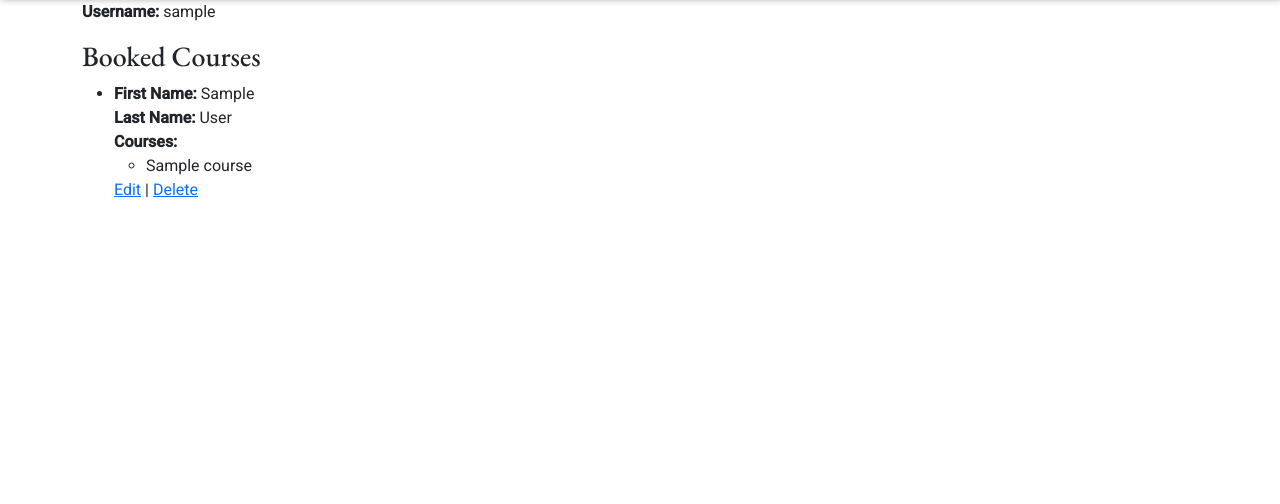
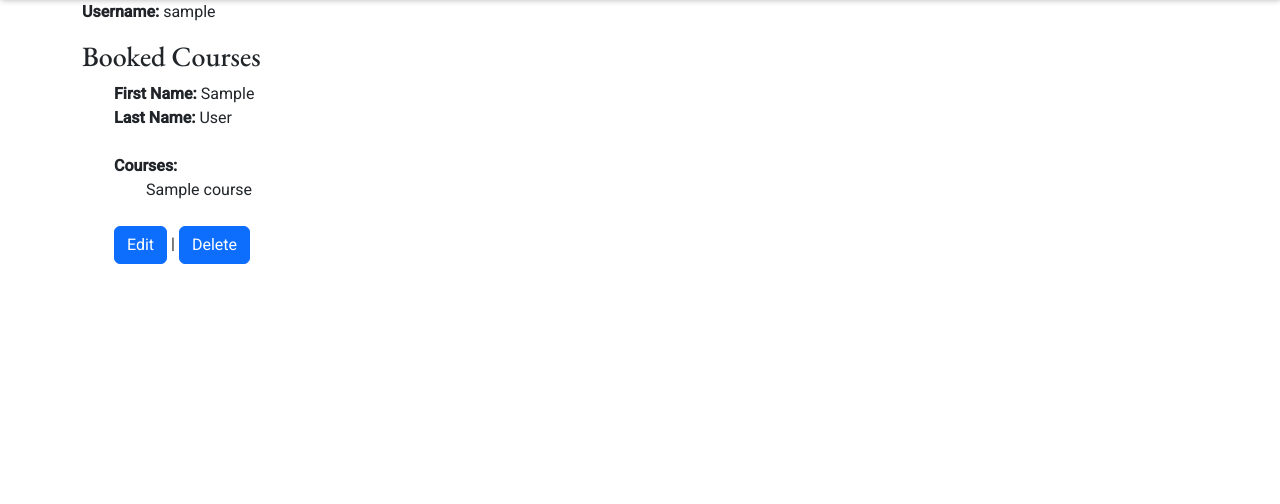
Before and after one commit to teman67/E-Learning-Booking-Courses-Project, a Django app: page /user_profile/ in a window 1280 px wide. Shown: the part 154-658 px from the top of the page. Run offline with Django 3.2, Linux system fonts and the light colour scheme; a user stored in the database is signed in; tables that the repository leaves empty hold one stand-in row (values such as "Sample post"); some libraries are stand-ins or nearby versions.

Commit message:
update the style in user_profile page

```diff
--- a/templates/user_profile.html
+++ b/templates/user_profile.html
@@ -18,6 +18,11 @@
         background-color: #f44336;
         color: white;
     }
+
+    li {
+        list-style-type: none;
+    }
+
 </style>
 
 <div class="container">
@@ -51,14 +56,16 @@
         <li>
             <strong>First Name:</strong> {{ booking.first_name }}<br />
             <strong>Last Name:</strong> {{ booking.last_name }}<br />
+            <br>
             <strong>Courses:</strong>
             <ul>
                 {% for course in booking.courses.all %}
                 <li>{{ course.name }}</li>
                 {% endfor %}
             </ul>
-            <a href="{% url 'edit_booking' booking.id %}">Edit</a> |
-            <a href="{% url 'delete_booking' booking.id %}">Delete</a>
+            <br>
+            <a class="btn btn-primary" href="{% url 'edit_booking' booking.id %}">Edit</a> |
+            <a class="btn btn-primary" href="{% url 'delete_booking' booking.id %}">Delete</a>
         </li>
         {% endfor %}
     </ul>
```
